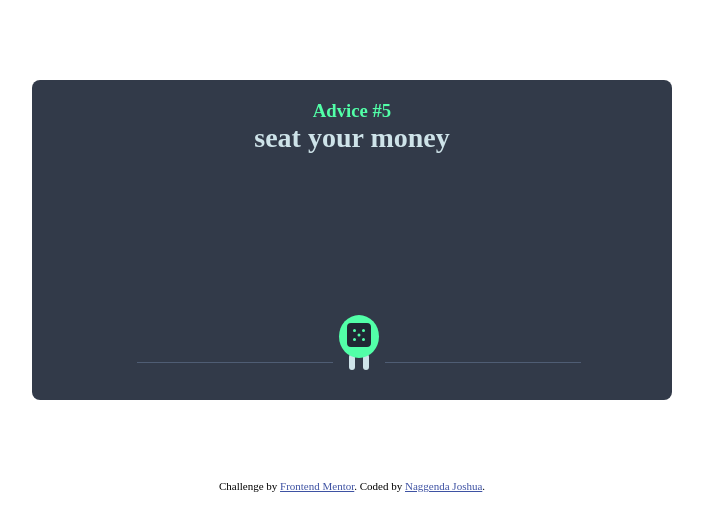
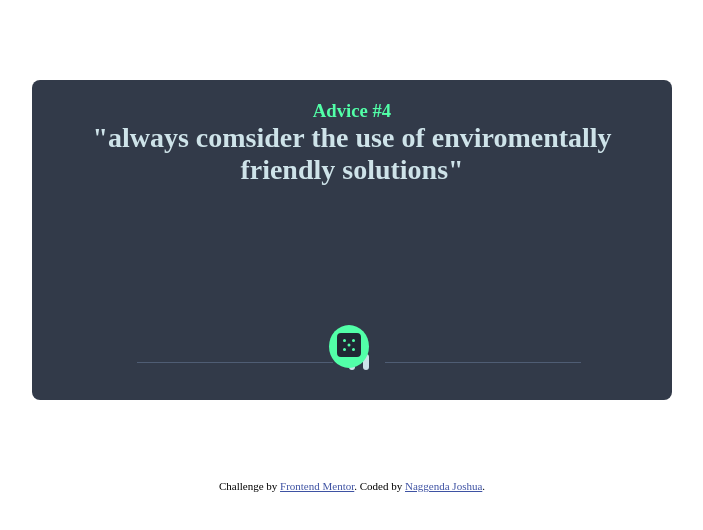
Before and after one commit to Naggenda/AdviseGenerator-js-app, a plain HTML site: page index.html in a window 1280 px wide. Shown: the whole page, without its empty margins (288-991 px from the left). Drawn offline with Linux system fonts and the light colour scheme.

Commit message:
advice array

```diff
--- a/css/style.css
+++ b/css/style.css
@@ -36,8 +36,8 @@ button{
     border-radius: 50%;
     padding: 8px;
     position: absolute;
-    top: 315px;
-    left: 49%;
+    top: 325px;
+    left: 48.2%;
 }
 
 .divider{
--- a/js/script.js
+++ b/js/script.js
@@ -1,25 +1,20 @@
 let advice = document.getElementById('adviceDisplay');
 let adviceNum = document.getElementById('adviceNum');
 let quote = [
-    "'its easyto sit up and take notice, whats difficult is getting up nd taking notice'",
-    "qeat your money",
-    "weat your money",
-    "reat your money",
-    "seat your money",
-    "teat your money",
-    "ueat your money",
-    "veat your money",
-    "weat your money",
-    "xeat your money",
-    "yeat your money",
-    "zeat your money",
-    "ceat your money",
-    "peat your money",
-    "keat your money",
-    "leat your money",
-    "deat your money",
-    "geat your money",
-    "feat your money",
+    '"its easy to sit up and take notice, whats difficult is getting up and taking action"',
+    '"people dont care about you, while it may sound depressing, its actually liberating. it means you dont have to worry so much what people think of you."',
+    '"while you keep track of all your mistakes and awkward moments, nobody else does, people are too busy worrying about them selves."',
+    '"always comsider the use of enviromentally friendly solutions"',
+    '"if the money you have cannot solve your problem, eat that money "',
+    "never let a broken heart break your dreams",
+    "always learn to move on",
+    "learn to love those that love you",
+    "never give up on your dream",
+    "always hate to be lazy ",
+    "love your neighbor as you lve yourself",
+    "do not give in to rebellion",
+    "fight to become the best version of you",
+    "do not always follow nyash aimlessly ",
     "heat your money"
 ];
 
```
